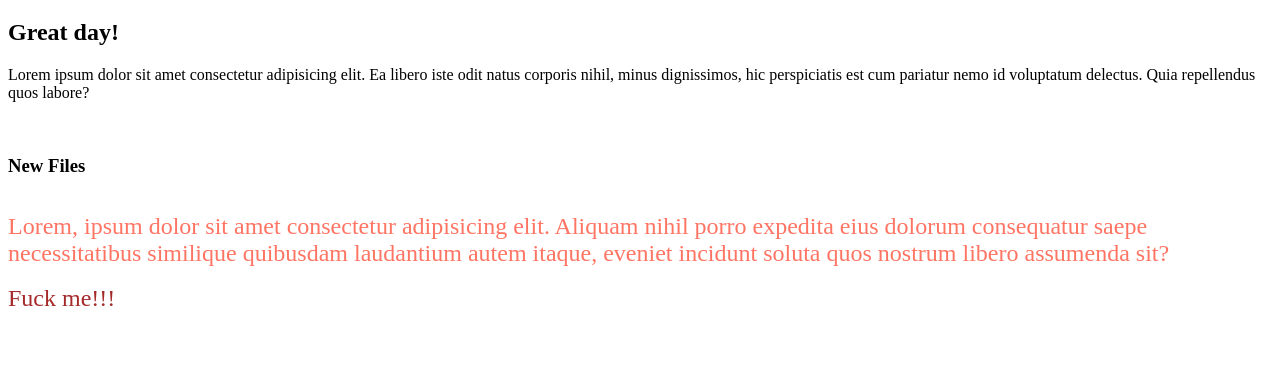
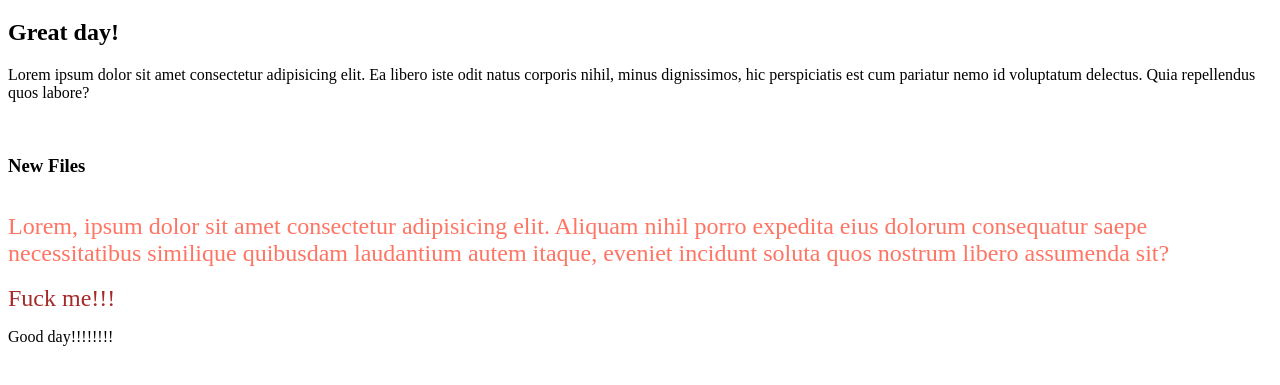
Before and after one commit to Waldemar-00/git-learn, a plain HTML site: page index.html in a window 1280 px wide. Shown: the part 87-472 px from the top of the page. Drawn offline with Linux system fonts and the light colour scheme.

Commit message:
add Good day

```diff
--- a/index.html
+++ b/index.html
@@ -17,5 +17,6 @@
    <div>Lorem, ipsum dolor sit amet consectetur adipisicing elit. Aliquam nihil porro expedita eius dolorum consequatur saepe necessitatibus similique quibusdam laudantium autem itaque, eveniet incidunt soluta quos nostrum libero assumenda sit?</div>
    <br>
    <div style="color:brown">Fuck me!!!</div>
+   <p>Good day!!!!!!!!</p>
 </body>
 </html>
```
